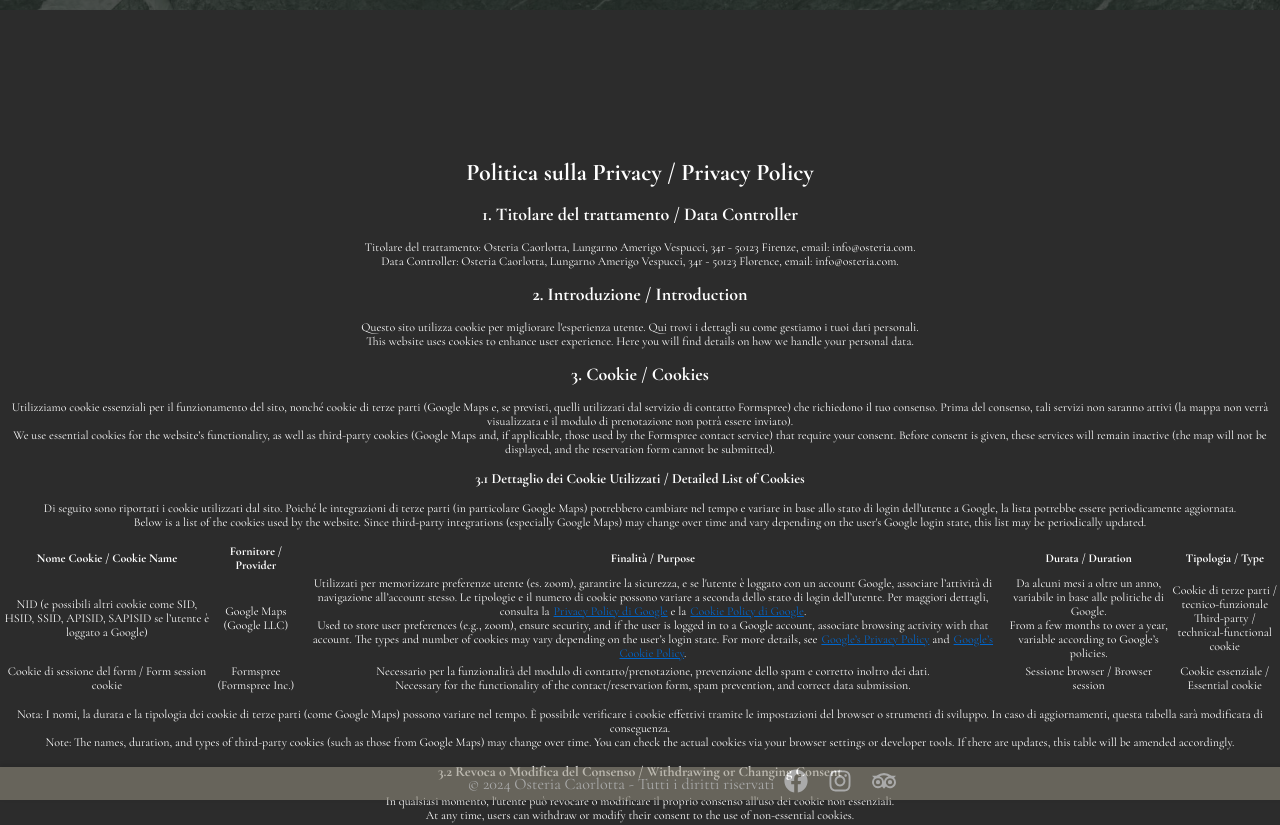
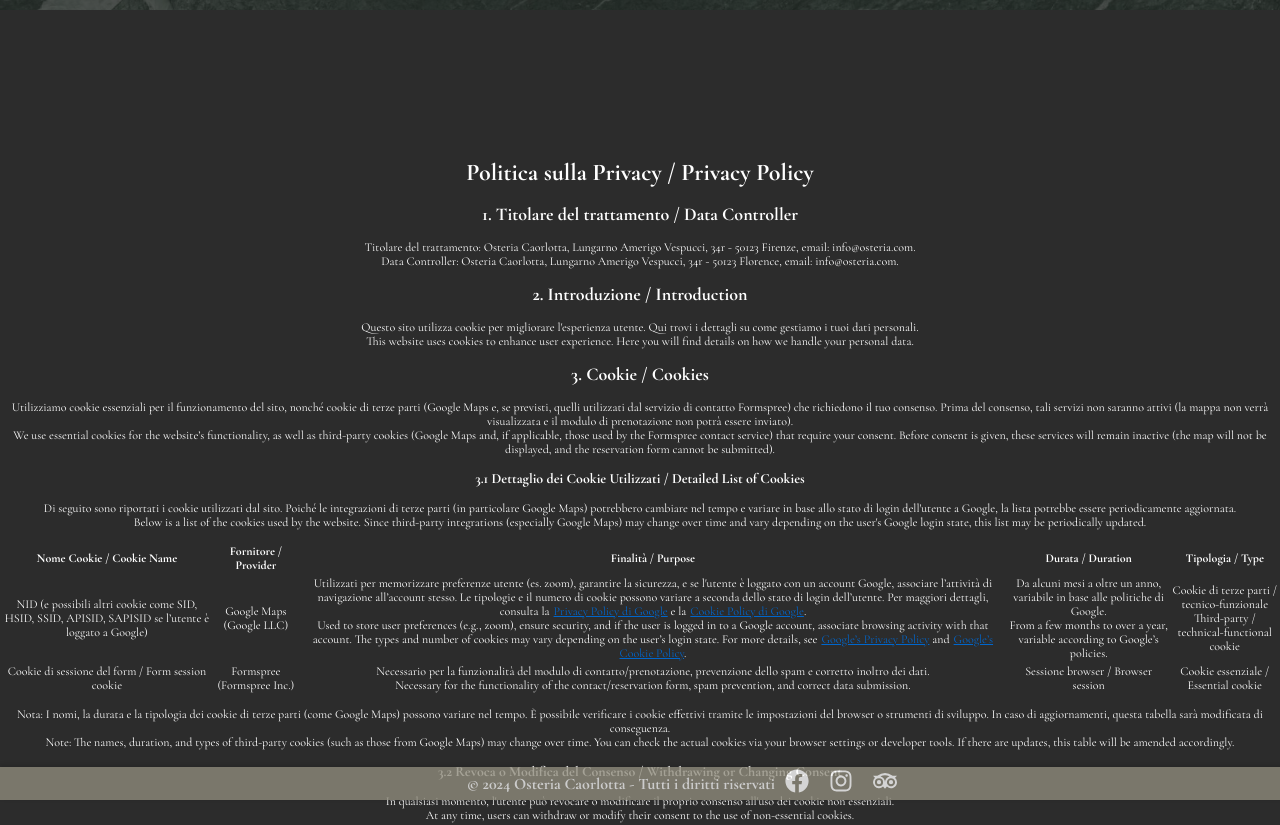
Before and after one commit to tobiasz-5/Osteria_Caorlotta, a React (Create React App) app: page /privacy-policy in a window 1280 px wide. Shown: the top 825 px of the page. Built offline with nearby package versions, Linux system fonts and the light colour scheme.

Commit message:
fixed_navbar

```diff
--- a/src/components/CookieBanner.css
+++ b/src/components/CookieBanner.css
@@ -46,9 +46,10 @@
     position: fixed;
     top: 80%;
     left: 50% !important;
-    font-size: 14px;
+    font-size: 16px;
     color: rgb(42, 42, 42) !important;
-    /* font-weight: bold; */
+    font-weight: 600;
+    color: #f5f5f5 !important;
     transform: translate(-50%, -50%); /* Per centrare perfettamente */
     background-color: rgba(119, 119, 110, 0.7) !important;
     border-radius: 20px;
--- a/src/components/Footer.css
+++ b/src/components/Footer.css
@@ -7,8 +7,8 @@
     bottom: 0;
     left: 0;
     width: 100%;
-    z-index: 1000;
-    opacity: 0.6;
+    z-index: 100;
+    opacity: 0.8;
     box-shadow: 0 -2px 5px rgba(0, 0, 0, 0.2); /* Aggiungi un'ombra per separare il footer dal contenuto */
   }
 
@@ -23,7 +23,8 @@
   .footer-content p {
     margin: 0;
     font-size: 16px;
-    font-weight: 500;
+    font-weight: 600;
+    color: #f5f5f5;
   }
 
   .social-links {
--- a/src/components/Navbar.css
+++ b/src/components/Navbar.css
@@ -123,9 +123,9 @@
   position: relative; /* Per usare il pseudo-elemento ::after */
   text-align: center;
   text-decoration: none;
-  color:  #FFF;
-  padding: 10px 42px 5px 38px;
-  font-size: 24px;
+  color:  #FFFFFF;
+  padding: 42px 42px 0px 38px;
+  font-size: 19px;
   /* font-size: 21px; */
   /* font-weight: 501; */
   /* font-weight: bold; */
@@ -204,12 +204,12 @@
   /* margin: 10px; */
 }
 
-.navbar-links {
-  gap: 42px;
-}
+/* .navbar-links {
+  gap: 2px;
+} */
 
 /* Responsive styles */
-@media (max-width: 1370px) {
+@media (max-width: 1024px) {
   /* Mostra il bottone menu */
   .menu-button {
     display: flex;
@@ -263,20 +263,26 @@
   }
 }
 
-/* Stili per desktop */
-@media (min-width: 1371px) {
-  /* Assicura che i link siano visualizzati su desktop */
+@media (min-width: 1025px) {
+  .menu-button {
+    display: none !important;
+  }
+  .navbar-links {
+    display: flex !important;
+  }
+}
+
+/* @media (min-width: 1371px) {
   .navbar-links {
     display: flex !important;
     max-height: none;
     opacity: 1;
   }
 
-  /* Nasconde il bottone menu su desktop */
   .menu-button {
     display: none;
   }
-}
+} */
 
 /* Overlay quando il menu è aperto */
 .overlay {
```
